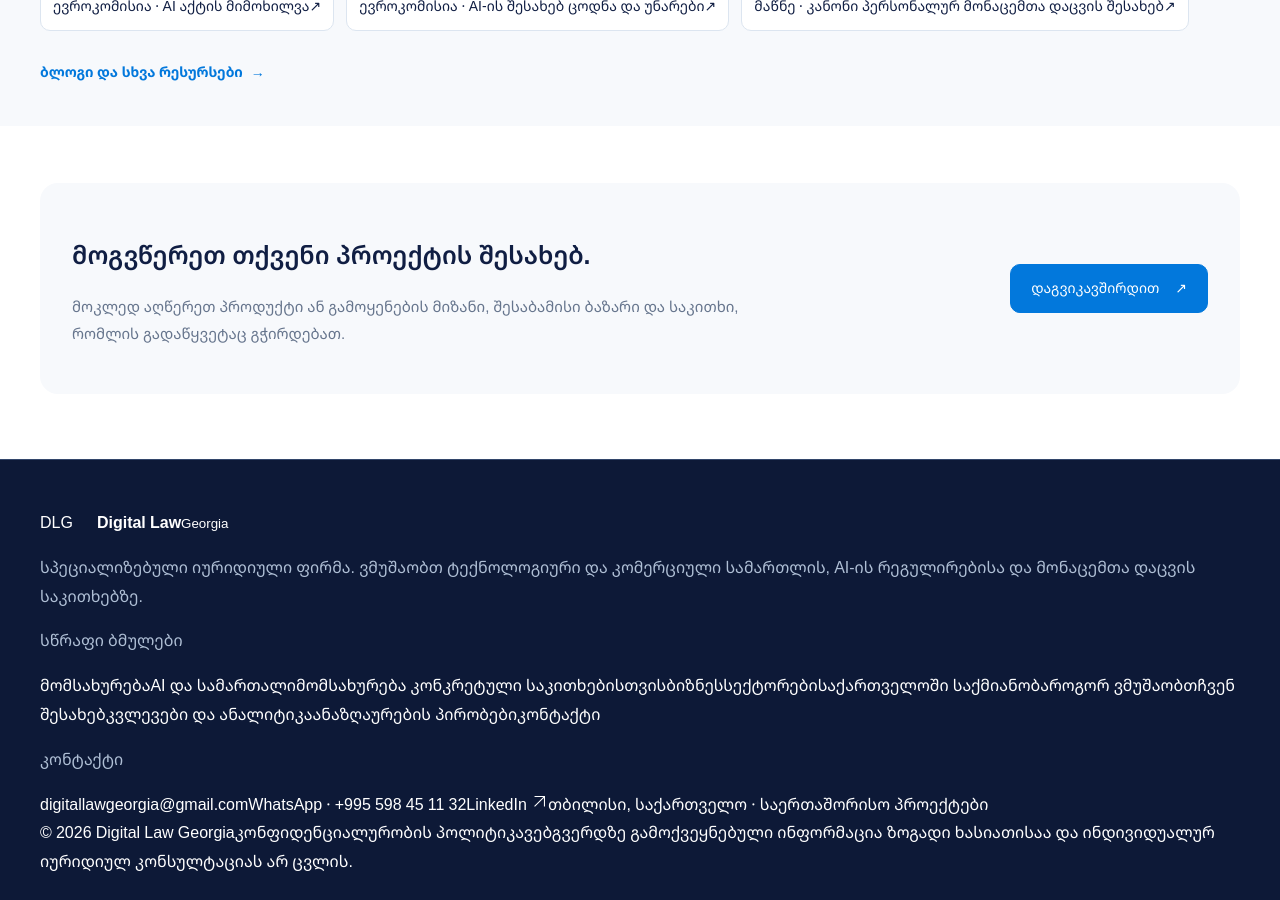
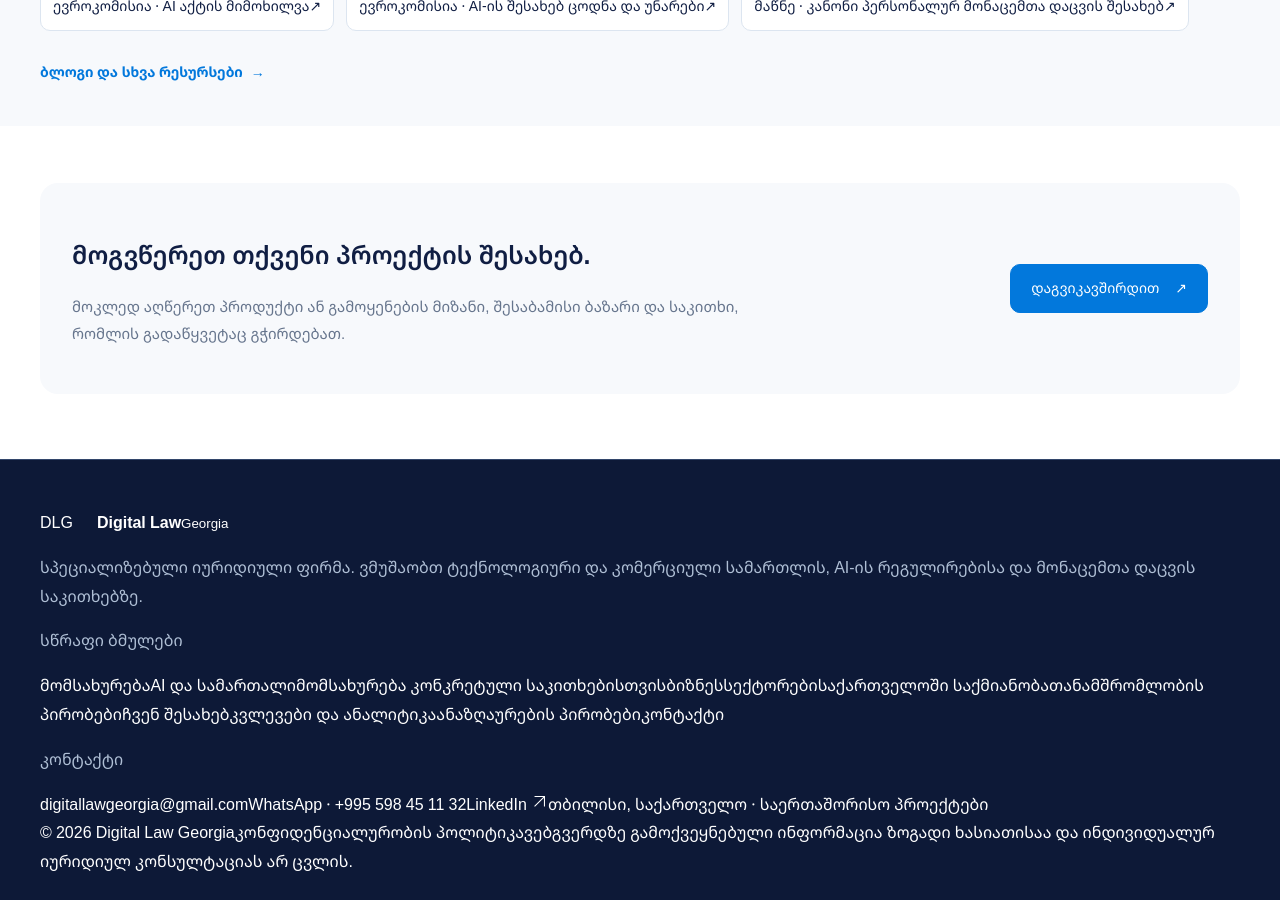
Before and after one commit to luka019/lukaswebsite, a Jekyll site: the page built from services/ai/index.html, in a window 1280 px wide and 900 px high, scrolled down 3216 px. Built offline with Jekyll 4.4.1, drawn with Linux system fonts in a browser that asks for light colours.

Commit message:
Retain engagement information without the rejected section label

```diff
--- a/_includes/resource-footer.html
+++ b/_includes/resource-footer.html
@@ -4,7 +4,7 @@
       <a class="brand law-brand law-brand-footer" href="/" data-site-link aria-label="Digital Law Georgia — მთავარი" data-en-aria="Digital Law Georgia — home"><span class="law-brand-monogram" aria-hidden="true">DLG</span><span class="law-brand-rule" aria-hidden="true"></span><span class="law-brand-text"><strong>Digital Law</strong><small>Georgia</small></span></a>
       <p data-en="A specialist law firm advising on technology, commercial law, AI regulation and data protection.">სპეციალიზებული იურიდიული ფირმა. ვმუშაობთ ტექნოლოგიური და კომერციული სამართლის, AI-ის რეგულირებისა და მონაცემთა დაცვის საკითხებზე.</p>
     </div>
-    <div class="law-footer-group"><p class="law-footer-title" data-en="Explore">სწრაფი ბმულები</p><a href="/services/" data-site-link data-en="Services">მომსახურება</a><a href="/advisory/" data-site-link data-en="AI &amp; law">AI და სამართალი</a><a href="/solutions/" data-site-link data-en="Focused legal solutions">მომსახურება კონკრეტული საკითხებისთვის</a><a href="/business/" data-site-link data-en="Sectors">ბიზნესსექტორები</a><a href="/business/georgia/" data-site-link data-en="Doing business in Georgia">საქართველოში საქმიანობა</a><a href="/how-we-work/" data-site-link data-en="How we work">როგორ ვმუშაობთ</a><a href="/about/" data-en="About">ჩვენ შესახებ</a><a href="/resources/" data-site-link data-en="Insights">კვლევები და ანალიტიკა</a><a href="/fees/" data-site-link data-en="Engagement and fees">ანაზღაურების პირობები</a><a href="/contact/" data-site-link data-en="Contact">კონტაქტი</a></div>
+    <div class="law-footer-group"><p class="law-footer-title" data-en="Explore">სწრაფი ბმულები</p><a href="/services/" data-site-link data-en="Services">მომსახურება</a><a href="/advisory/" data-site-link data-en="AI &amp; law">AI და სამართალი</a><a href="/solutions/" data-site-link data-en="Focused legal solutions">მომსახურება კონკრეტული საკითხებისთვის</a><a href="/business/" data-site-link data-en="Sectors">ბიზნესსექტორები</a><a href="/business/georgia/" data-site-link data-en="Doing business in Georgia">საქართველოში საქმიანობა</a><a href="/how-we-work/" data-site-link data-en="Engagement terms">თანამშრომლობის პირობები</a><a href="/about/" data-en="About">ჩვენ შესახებ</a><a href="/resources/" data-site-link data-en="Insights">კვლევები და ანალიტიკა</a><a href="/fees/" data-site-link data-en="Engagement and fees">ანაზღაურების პირობები</a><a href="/contact/" data-site-link data-en="Contact">კონტაქტი</a></div>
     <div class="law-footer-group"><p class="law-footer-title" data-en="Contact">კონტაქტი</p><a href="mailto:digitallawgeorgia@gmail.com">digitallawgeorgia@gmail.com</a><a href="https://wa.me/995598451132" target="_blank" rel="noopener noreferrer">WhatsApp · +995 598 45 11 32</a><a href="https://www.linkedin.com/in/luka-shakhkulashvili/" target="_blank" rel="noopener noreferrer">LinkedIn <svg class="dlg-arrow-icon" viewBox="0 0 24 24" width="17" height="17" fill="none" stroke="currentColor" stroke-width="1.5" aria-hidden="true"><path d="M5 19 19 5M5 5h14v14"/></svg></a><span data-en="Tbilisi, Georgia · International matters">თბილისი, საქართველო · საერთაშორისო პროექტები</span></div>
   </div>
   <div class="container law-footer-bottom"><span>© 2026 Digital Law Georgia</span><a href="/privacy/" data-site-link data-en="Privacy">კონფიდენციალურობის პოლიტიკა</a><span data-en="General resources are not individual legal advice.">ვებგვერდზე გამოქვეყნებული ინფორმაცია ზოგადი ხასიათისაა და ინდივიდუალურ იურიდიულ კონსულტაციას არ ცვლის.</span></div>
```
